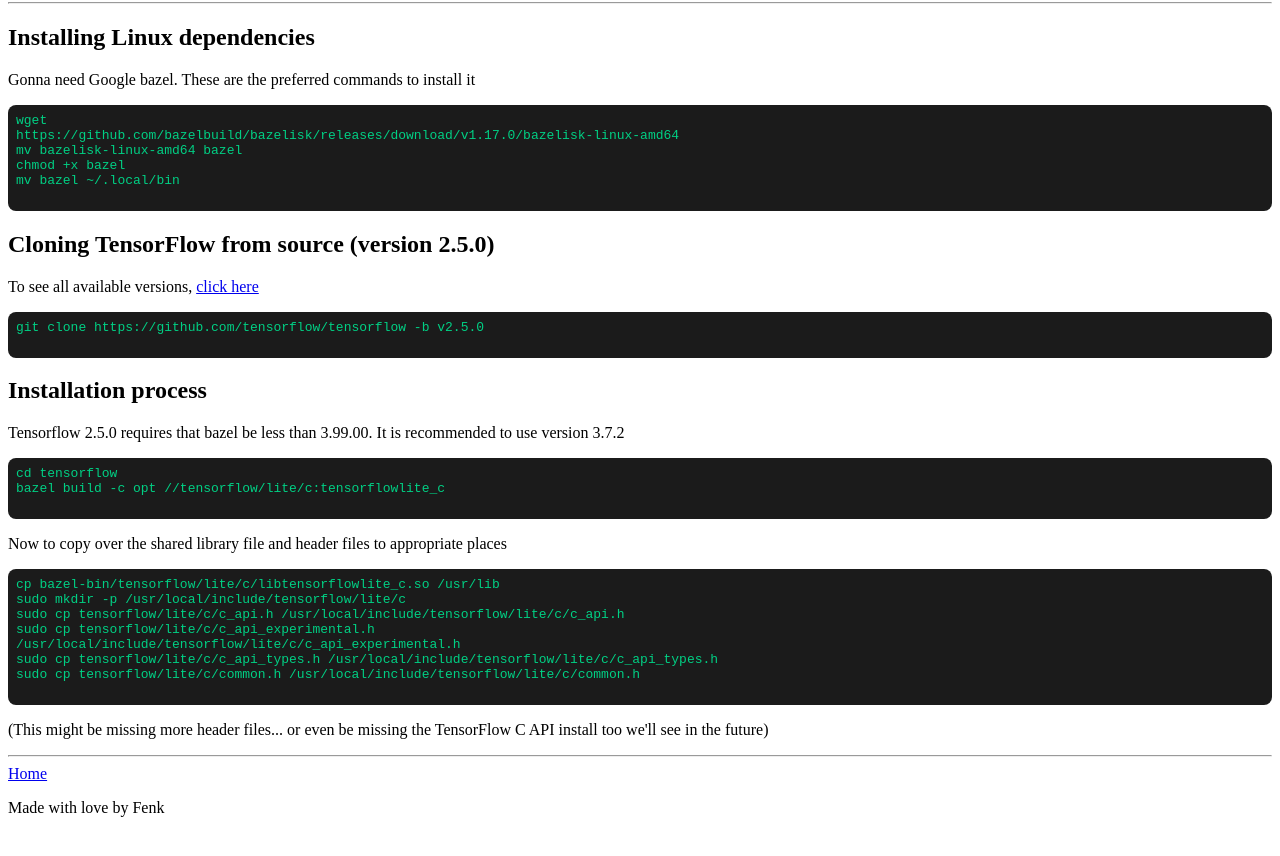
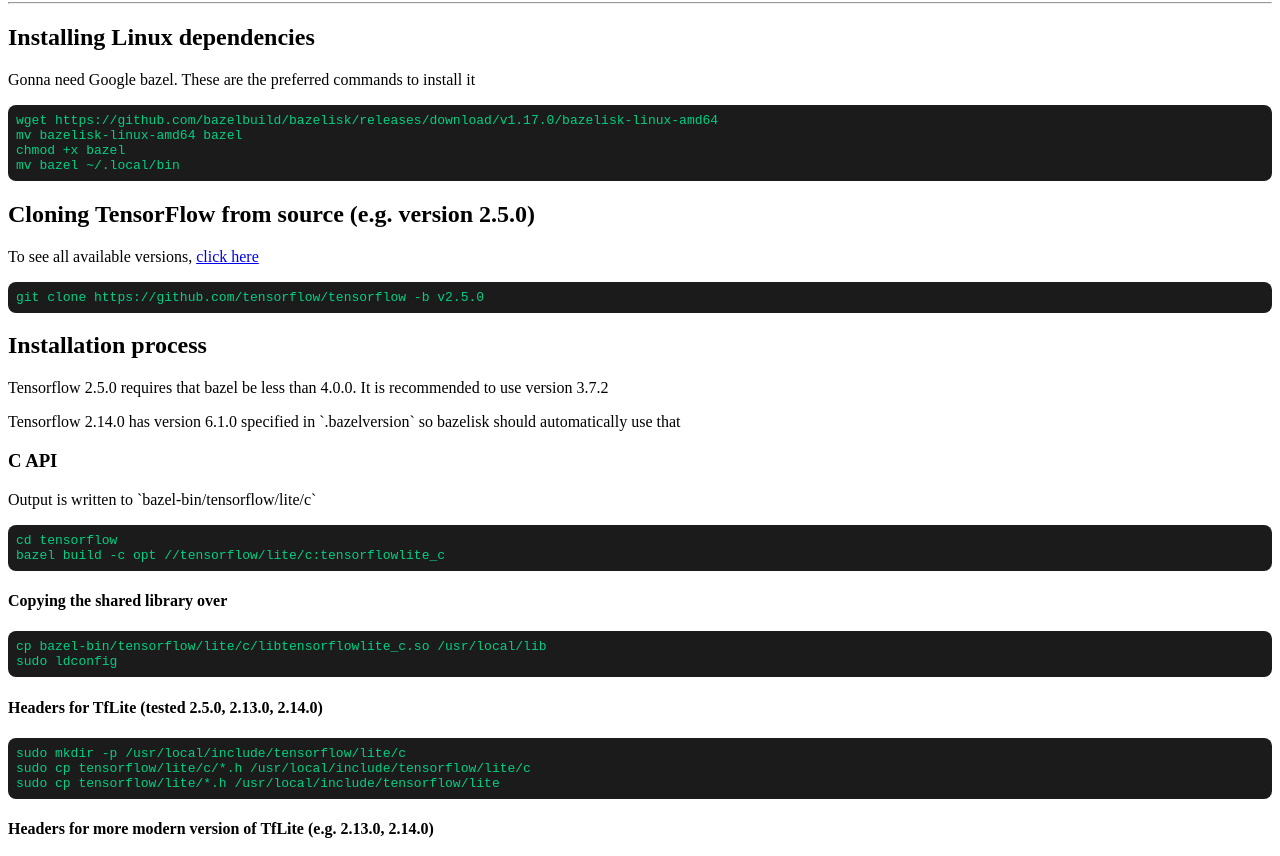
Before and after one commit to Fviramontes8/wikifenk, a plain HTML site: page site/tflite_install.html in a window 1280 px wide. Shown: the part 78-934 px from the top of the page. Before the commit the page ends 911 px from the top, so only its background shows below. Drawn offline with Linux system fonts and the light colour scheme.

Commit message:
feat(tflite_install): Update tflite install page
Added details on installing tflite versions 2.13.0 and 2.14.0
Also refined details on install headers for version 2.5.0

```diff
--- a/site/tflite_install.html
+++ b/site/tflite_install.html
@@ -16,40 +16,46 @@
 
 	<p> Gonna need Google bazel. These are the preferred commands to install it </p>
 
-	<pre><code class="terminal-cmd">wget
-https://github.com/bazelbuild/bazelisk/releases/download/v1.17.0/bazelisk-linux-amd64
+<pre><code class="terminal-cmd">wget https://github.com/bazelbuild/bazelisk/releases/download/v1.17.0/bazelisk-linux-amd64
 mv bazelisk-linux-amd64 bazel
 chmod +x bazel
 mv bazel ~/.local/bin
 </code></pre>
 
-	<h2> Cloning TensorFlow from source (version 2.5.0) </h2>
-	<p> To see all available versions, <a href="https://github.com/tensorflow/tensorflow/releases"> click here </a>
-	</p>
+	<h2> Cloning TensorFlow from source (e.g. version 2.5.0) </h2>
+	<p> To see all available versions, <a href="https://github.com/tensorflow/tensorflow/releases"> click here </a></p>
 <pre><code class="terminal-cmd">git clone https://github.com/tensorflow/tensorflow -b v2.5.0
 </code></pre>
 
 	<h2> Installation process </h2>
+	<p> Tensorflow 2.5.0 requires that bazel be less than 4.0.0. It is recommended to use version 3.7.2 </p>
+	<p> Tensorflow 2.14.0 has version 6.1.0 specified in `.bazelversion` so bazelisk should automatically use that </p>
 
-	<p> Tensorflow 2.5.0 requires that bazel be less than 3.99.00. It is recommended to use version 3.7.2 </p>
+	<h3> C API </h3>
+	<p> Output is written to `bazel-bin/tensorflow/lite/c` </p>
 
 <pre><code class="terminal-cmd">cd tensorflow
 bazel build -c opt //tensorflow/lite/c:tensorflowlite_c
 </code></pre>
 
-	<p> Now to copy over the shared library file and header files to appropriate places </p>
 
-	<pre><code class="terminal-cmd">cp bazel-bin/tensorflow/lite/c/libtensorflowlite_c.so /usr/lib
-sudo mkdir -p /usr/local/include/tensorflow/lite/c
-sudo cp tensorflow/lite/c/c_api.h /usr/local/include/tensorflow/lite/c/c_api.h
-sudo cp tensorflow/lite/c/c_api_experimental.h
-/usr/local/include/tensorflow/lite/c/c_api_experimental.h
-sudo cp tensorflow/lite/c/c_api_types.h /usr/local/include/tensorflow/lite/c/c_api_types.h
-sudo cp tensorflow/lite/c/common.h /usr/local/include/tensorflow/lite/c/common.h
+<h4> Copying the shared library over </h4>
+<pre><code class="terminal-cmd">cp bazel-bin/tensorflow/lite/c/libtensorflowlite_c.so /usr/local/lib
+sudo ldconfig
 </code></pre>
 
-	<p> (This might be missing more header files... or even be missing the TensorFlow C API install too we'll see in
-		the future) </p>
+<h4> Headers for TfLite (tested 2.5.0, 2.13.0, 2.14.0) </h4>
+<pre><code class="terminal-cmd">sudo mkdir -p /usr/local/include/tensorflow/lite/c
+sudo cp tensorflow/lite/c/*.h /usr/local/include/tensorflow/lite/c
+sudo cp tensorflow/lite/*.h /usr/local/include/tensorflow/lite
+</code></pre>
+
+<h4> Headers for more modern version of TfLite (e.g. 2.13.0, 2.14.0) </h4>
+<pre><code class="terminal-cmd">sudo mkdir -p /usr/local/include/tensorflow/lite/core/c
+sudo cp tensorflow/lite/core/c/*.h /usr/local/include/tensorflow/lite/core/c</code></pre>
+
+<pre><code class="terminal-cmd">sudo mkdir -p /usr/local/include/tensorflow/lite/core/aysnc/c
+sudo cp tensorflow/lite/core/async/c/*.h /usr/local/include/tensorflow/lite/core/async/c</code></pre>
 
 </body>
 
```
Lines whose indentation alone changed are shown as unchanged.
